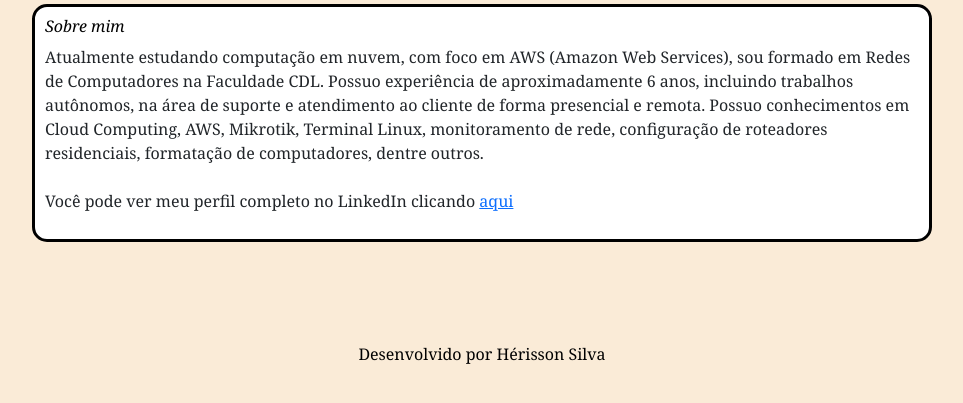
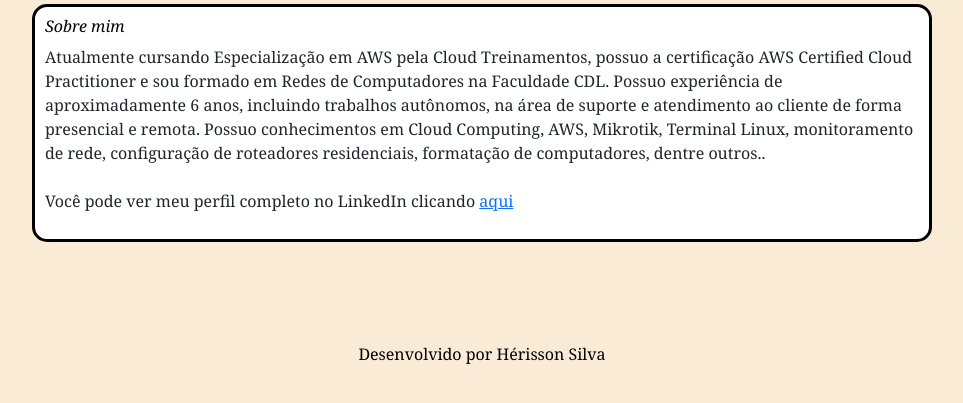
Before and after one commit to HerissonS/Site-Pessoal, a plain HTML site: page index.html in a window 1280 px wide. Shown: the part 237-640 px from the top of the page, without its empty margins (158-1121 px from the left). Drawn offline with Linux system fonts and the light colour scheme.

Commit message:
Atualização código - campo sobre mim

```diff
--- a/index.html
+++ b/index.html
@@ -40,8 +40,8 @@
             <article class="post">
                 <h3 class="post_title">Sobre mim</h3>
                 <p>
-                    Atualmente estudando computação em nuvem, com foco em AWS (Amazon Web Services), sou formado em Redes de Computadores na Faculdade CDL.
-                    Possuo experiência de aproximadamente 6 anos, incluindo trabalhos autônomos, na área de suporte e atendimento ao cliente de forma presencial e remota. Possuo conhecimentos em Cloud Computing, AWS, Mikrotik, Terminal Linux, monitoramento de rede, configuração de roteadores residenciais, formatação de computadores, dentre outros.</br>
+                    Atualmente cursando Especialização em AWS pela Cloud Treinamentos, possuo a certificação AWS Certified Cloud Practitioner e sou formado em Redes de Computadores na Faculdade CDL.
+                    Possuo experiência de aproximadamente 6 anos, incluindo trabalhos autônomos, na área de suporte e atendimento ao cliente de forma presencial e remota. Possuo conhecimentos em Cloud Computing, AWS, Mikrotik, Terminal Linux, monitoramento de rede, configuração de roteadores residenciais, formatação de computadores, dentre outros..</br>
 
                 </br>Você pode ver meu perfil completo no LinkedIn clicando <a href= https://www.linkedin.com/in/herisson-silva-7275a0187/ target="blank">aqui</a>
                 </p>
```
